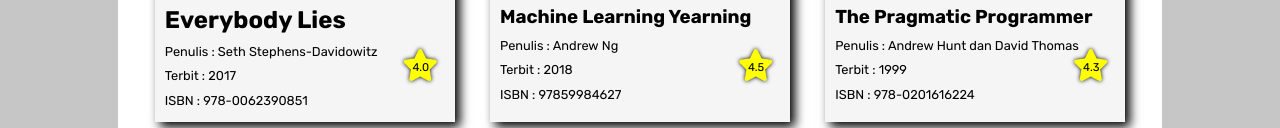
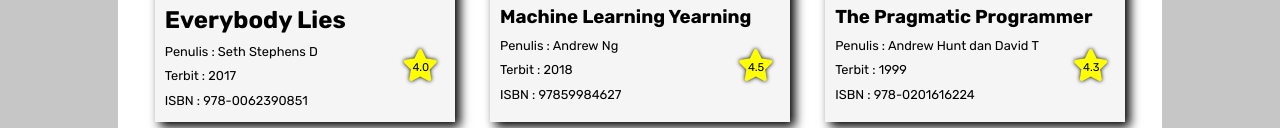
Before and after one commit to dbcoopert/projectrpl, a plain HTML site: page dashboard/teknologi.html in a window 1280 px wide. Shown: the part 571-699 px from the top of the page. Drawn offline with Linux system fonts and the light colour scheme; files whose address does not match are found by name.

Commit message:
Update teknologi.html
ubah text nama

```diff
--- a/dashboard/teknologi.html
+++ b/dashboard/teknologi.html
@@ -154,7 +154,7 @@
                         <div class="desk">
                             <ul>
                                 <h2>Everybody Lies</h2>
-                                <li>Penulis : <span>Seth Stephens-Davidowitz</span></li>
+                                <li>Penulis : <span>Seth Stephens D</span></li>
                                 <li>Terbit : <span>2017</span></li>
                                 <li>ISBN : <span>978-0062390851</span></li>
                                 <i class="fa-solid fa-star rating"><span id="rate">4.0</span></i>
@@ -182,7 +182,7 @@
                         <div class="desk">
                             <ul>
                                 <h3>The Pragmatic Programmer</h3>
-                                <li>Penulis : <span>Andrew Hunt dan David Thomas</span></li>
+                                <li>Penulis : <span>Andrew Hunt dan David T</span></li>
                                 <li>Terbit : <span>1999</span></li>
                                 <li>ISBN : <span>978-0201616224</span></li>
                                 <i class="fa-solid fa-star rating"><span id="rate">4.3</span></i>
```
